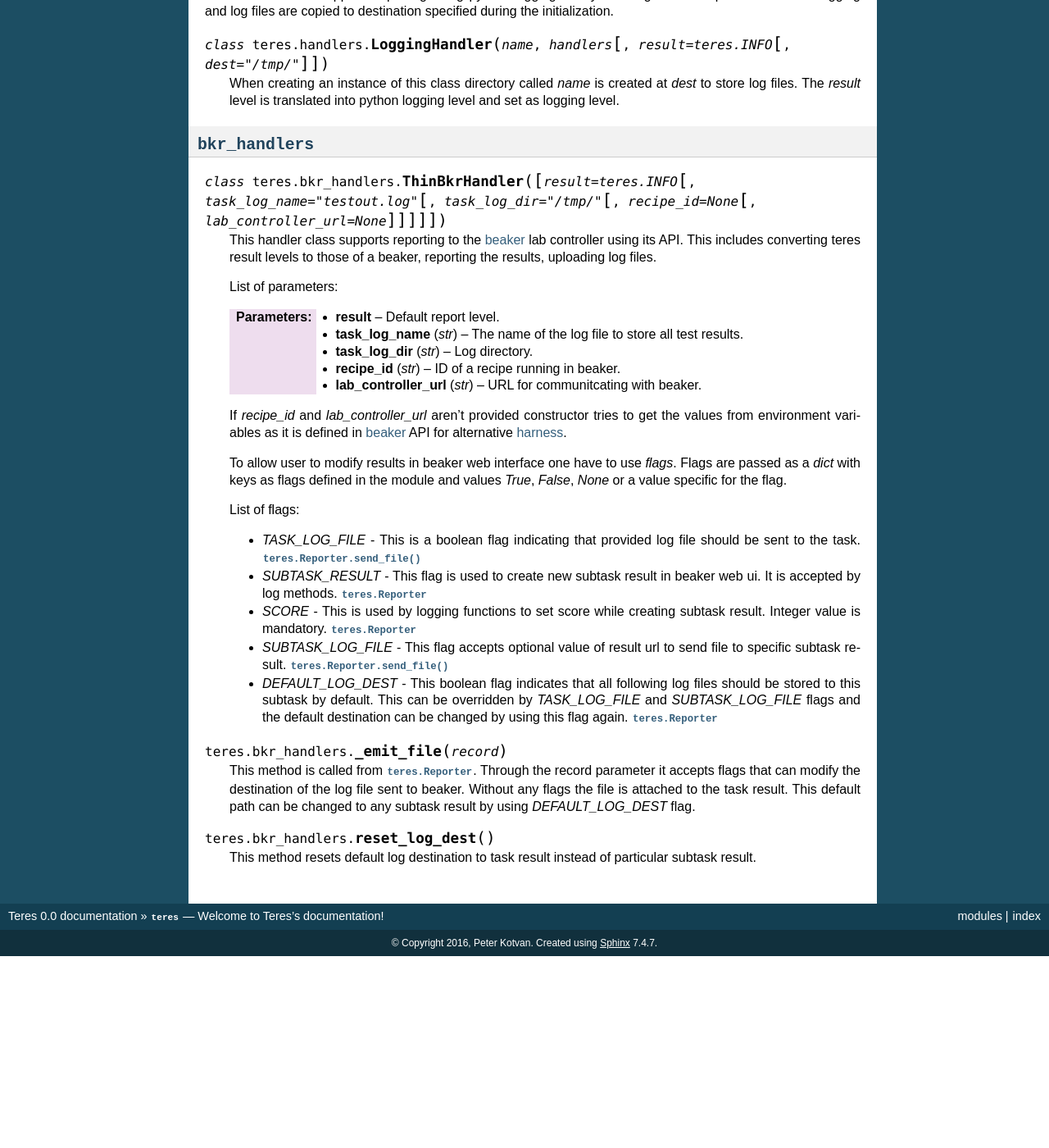
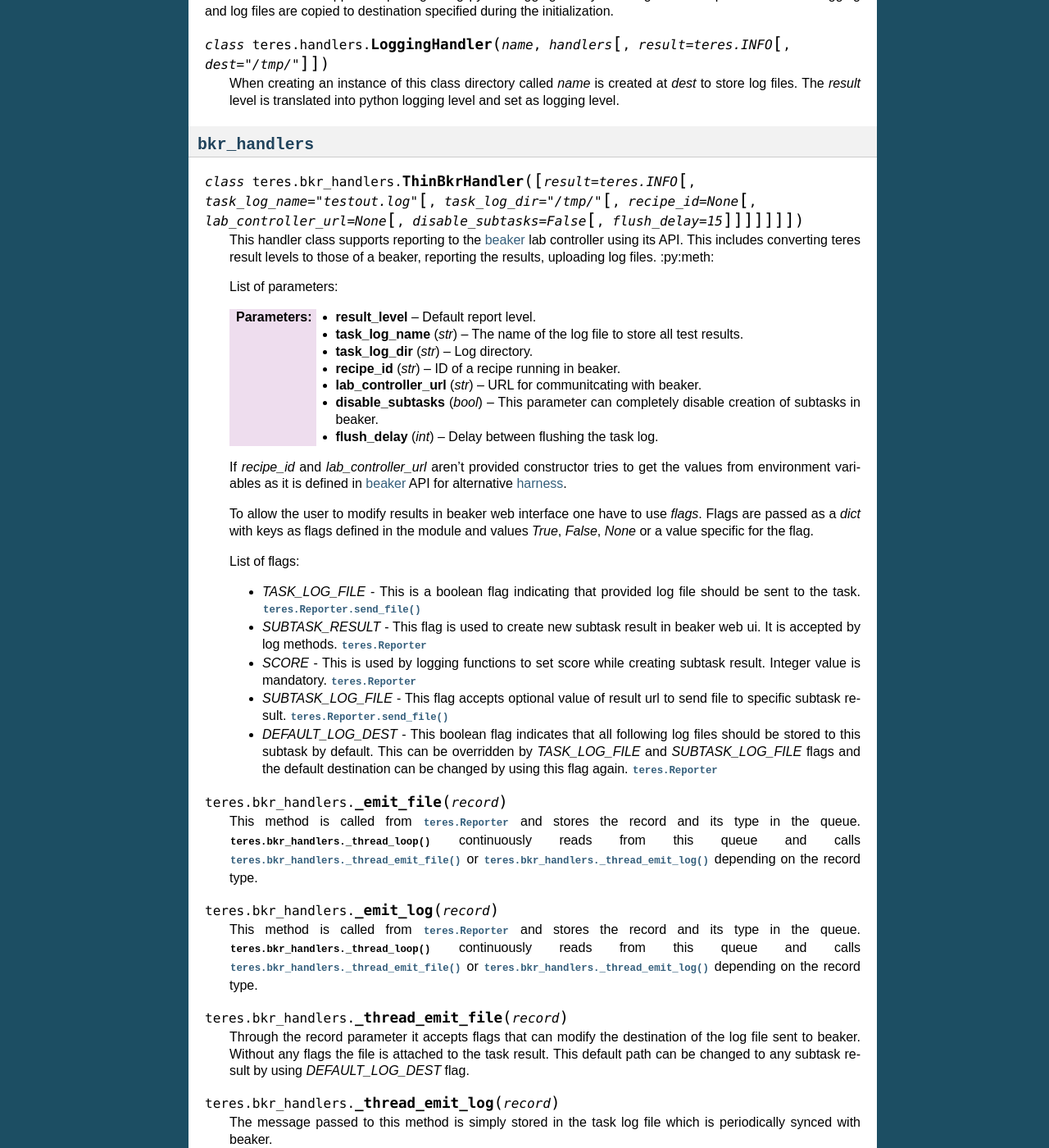
Before and after one commit to rhinstaller/teres, a Sphinx documentation site: the page built from docs/index.rst, in a window 1280 px wide and 1400 px high, scrolled down 1671 px. Shown: the whole window at 82% size. Built offline with Sphinx 7.4.7, drawn with Linux system fonts in a browser that asks for light colours; before the commit the page ends 2837 px from its top, so only the background shows below that; some of the changed text lies outside the part shown.

Commit message:
Update docs.

```diff
--- a/docs/index.rst
+++ b/docs/index.rst
@@ -131,25 +131,27 @@ during the initialization.
 
 .. py:module:: teres.bkr_handlers
 
-.. py:class:: ThinBkrHandler([result=teres.INFO[, task_log_name="testout.log"[, task_log_dir="/tmp/"[, recipe_id=None [, lab_controller_url=None]]]]])
+.. py:class:: ThinBkrHandler([result=teres.INFO[, task_log_name="testout.log"[, task_log_dir="/tmp/"[, recipe_id=None [, lab_controller_url=None[, disable_subtasks=False[, flush_delay=15]]]]]]])
 
     This handler class supports reporting to the beaker_ lab controller using its
     API. This includes converting teres result levels to those of a beaker,
-    reporting the results, uploading log files.
+    reporting the results, uploading log files. :py:meth:
 
     List of parameters:
 
-    :param result: Default report level.
+    :param result_level: Default report level.
     :param str task_log_name: The name of the log file to store all test results.
     :param str task_log_dir: Log directory.
     :param str recipe_id: ID of a recipe running in beaker.
     :param str lab_controller_url: URL for communitcating with beaker.
+    :param bool disable_subtasks: This parameter can completely disable creation of subtasks in beaker.
+    :param int flush_delay: Delay between flushing the task log.
 
     If `recipe_id` and `lab_controller_url` aren't provided constructor tries to
     get the values from environment variables as it is defined in beaker_ API
     for alternative harness_.
 
-    To allow user to modify results in beaker web interface one have to use
+    To allow the user to modify results in beaker web interface one have to use
     `flags`. Flags are passed as a `dict` with keys as flags defined in the
     module and values `True`, `False`, `None` or a value specific for the flag.
 
@@ -171,11 +173,31 @@ during the initialization.
 
 .. py:method:: _emit_file(record)
 
-    This method is called from :py:class:`teres.Reporter`. Through the record
-    parameter it accepts flags that can modify the destination of the log file
-    sent to beaker. Without any flags the file is attached to the task result.
-    This default path can be changed to any subtask result by using
-    `DEFAULT_LOG_DEST` flag.
+    This method is called from :py:class:`teres.Reporter` and stores the record
+    and its type in the queue. :py:meth:`teres.bkr_handlers._thread_loop`
+    continuously reads from this queue and calls
+    :py:meth:`teres.bkr_handlers._thread_emit_file` or
+    :py:meth:`teres.bkr_handlers._thread_emit_log` depending on the record type.
+
+.. py:method:: _emit_log(record)
+
+    This method is called from :py:class:`teres.Reporter` and stores the record
+    and its type in the queue. :py:meth:`teres.bkr_handlers._thread_loop`
+    continuously reads from this queue and calls
+    :py:meth:`teres.bkr_handlers._thread_emit_file` or
+    :py:meth:`teres.bkr_handlers._thread_emit_log` depending on the record type.
+
+.. py:method:: _thread_emit_file(record)
+
+    Through the record parameter it accepts flags that can modify the
+    destination of the log file sent to beaker. Without any flags the file is
+    attached to the task result. This default path can be changed to any subtask
+    result by using `DEFAULT_LOG_DEST` flag.
+
+.. py:method:: _thread_emit_log(record)
+
+    The message passed to this method is simply stored in the task log file
+    which is periodically synced with beaker.
 
 .. py:method:: reset_log_dest()
 
```
